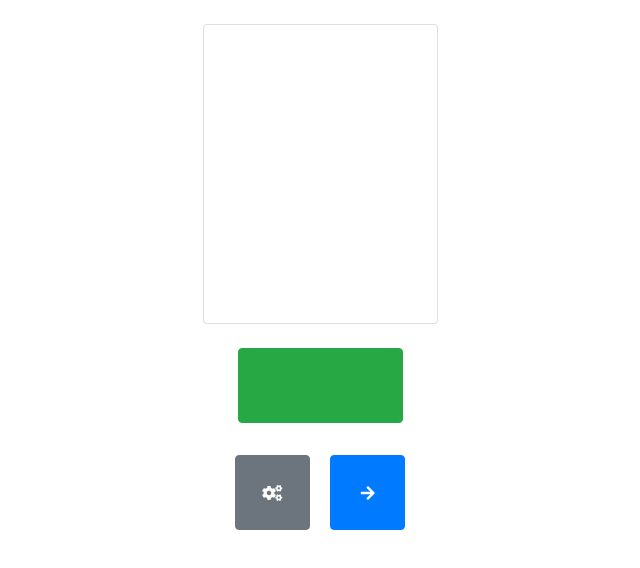
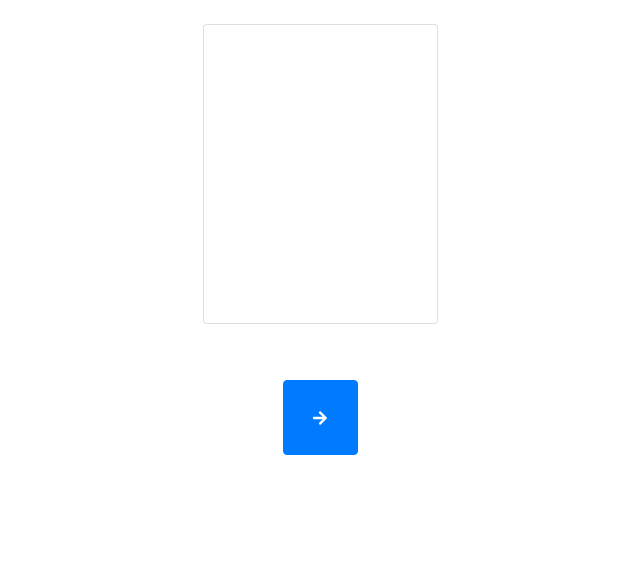
Before and after one commit to KamaranL/rofl, a plain HTML site: page index.html in a window 1280 px wide. Shown: the whole page, without its empty margins (320-960 px from the left). Drawn offline with Linux system fonts and the light colour scheme.

Commit message:
removed player button and popups

```diff
--- a/index.html
+++ b/index.html
@@ -37,31 +37,10 @@
           <div class="col">
             <div class="d-flex align-items-middle justify-content-center">
               <div class="text-center text-nowrap">
-                <div class="col">
-                  <button
-                    id="card-player"
-                    type="button"
-                    class="btn btn-success"
-                    style="min-width: 165px; min-height: 75px"
-                    onclick="actions.overlay.openTop('stats-game');"
-                  >
-                    <!-- dummy data: whose turn it is -->
-                  </button>
-                </div>
                 <br />
-                <button type="button" class="btn btn-secondary btn-touch m-2" onclick="actions.overlay.openSide('form-settings');">
-                  <i class="fas fa-cogs"></i>
+                <button id="next-button" type="button" class="btn btn-primary btn-touch m-2" onclick="game.next();">
+                  <i class="fas fa-arrow-right"></i>
                 </button>
-                <div class="popup">
-                  <span id="popup-confirm-challenge" class="popuptext">
-                    <p class="px-1 text-wrap">Was this challenge completed?</p>
-                    <button class="btn btn-success btn-touch-sm mx-2" onclick="game.confirmChallenge(this.value)" value="yes">Yes</button>
-                    <button class="btn btn-danger btn-touch-sm mx-2" onclick="game.confirmChallenge(this.value)" value="no">No</button>
-                  </span>
-                  <button id="next-button" type="button" class="btn btn-primary btn-touch m-2" onclick="game.next();">
-                    <i class="fas fa-arrow-right"></i>
-                  </button>
-                </div>
               </div>
             </div>
           </div>
```
